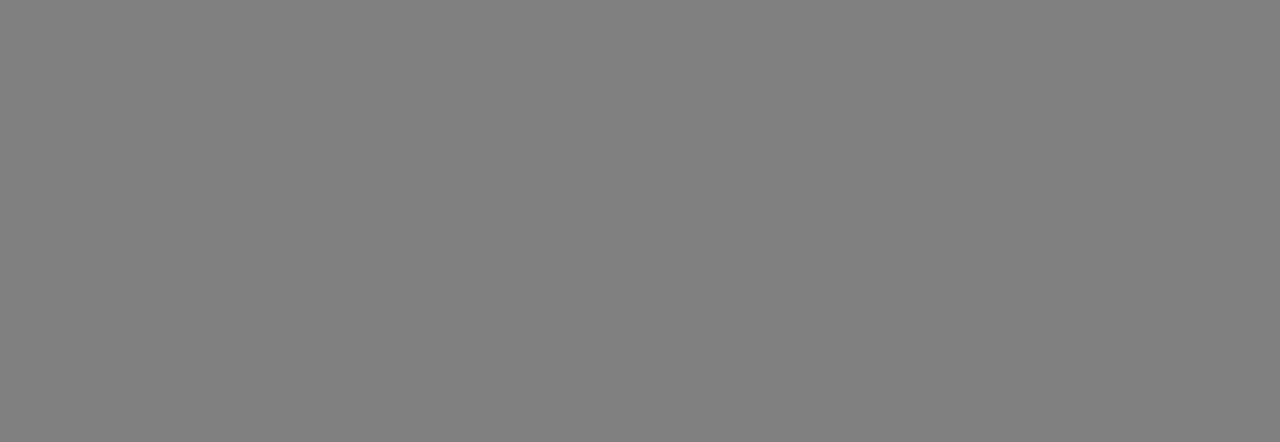
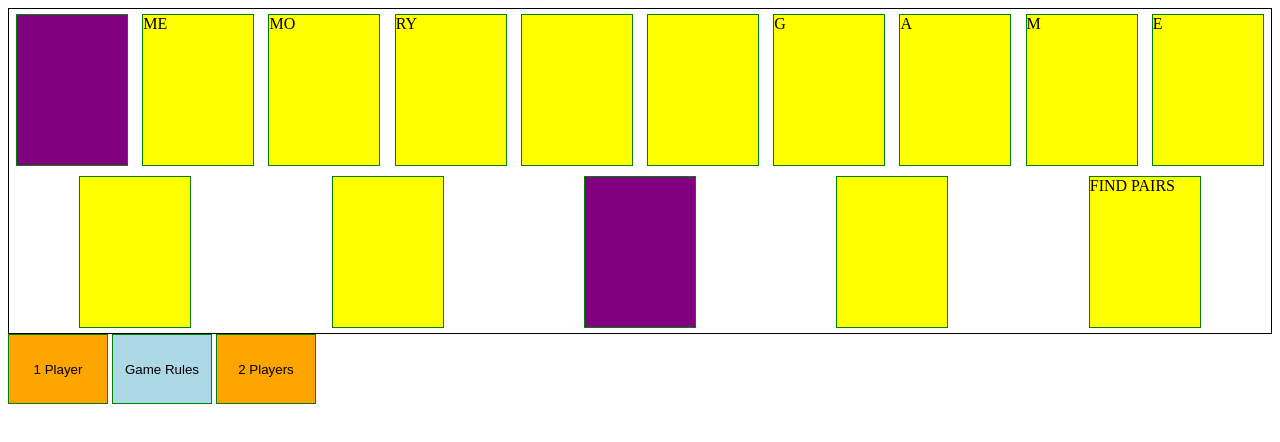
Before and after one commit to Valeriya-Ilina/memory-game, a plain HTML site: page index.html in a window 1280 px wide. Drawn offline with nearby package versions, Linux system fonts and the light colour scheme.

Commit message:
1st page draft

```diff
--- a/css/style.css
+++ b/css/style.css
@@ -1,3 +1,33 @@
-body {
-  background-color: grey;
+#container {
+	display: flex;
+	flex-wrap: wrap;
+	justify-content: space-around;
+
 }
+
+.card {
+	height: 150px;
+	width: 100px;
+	background-color: yellow;
+	border: 1px solid green;
+	margin: 5px;
+	flex-basis: 110px;
+}
+
+div {
+	border: 1px solid black;
+}
+
+.player {
+	background: orange;
+	border: 1px solid green;
+	height: 70px;
+	width: 100px;
+}
+
+#game-rules {
+	background: lightblue;
+	border: 1px solid green;
+	height: 70px;
+	width: 100px;
+}
--- a/index.html
+++ b/index.html
@@ -9,7 +9,10 @@
 	<script src ="js/app.js" type="text/javascript"></script>
 </head>
 <body>
-
+	<div id="container"></div>
+	<button class="player">1 Player</button>
+	<button id="game-rules">Game Rules</button>
+	<button class="player">2 Players</button>
 </body>
 
 </html>
--- a/js/app.js
+++ b/js/app.js
@@ -1 +1,47 @@
-console.log("Hello my friend, happy coding")
+console.log("Memory Game1")
+
+$(() => {
+	//create 15 cards
+	for (let i = 0; i < 15; i++) {
+		//create div for the main page
+		const $div = $('<div>')
+
+		//add a class card to the div
+		$div.addClass('card')
+
+		//append div to the container
+		$div.appendTo('#container')
+		if (i === 0 || i === 12){
+			$div.css('background-color', 'purple')
+		}
+		if (i === 1){
+			$div.text('ME')
+		}
+		if (i === 2){
+			$div.text('MO')
+		}
+		if (i === 3){
+			$div.text('RY')
+		}
+		if (i === 6){
+			$div.text('G')
+		}
+		if (i === 7){
+			$div.text('A')
+		}
+		if (i === 8){
+			$div.text('M')
+		}
+		if (i === 9){
+			$div.text('E')
+		}
+		if (i === 14){
+			$div.text('FIND PAIRS')
+		}
+
+
+
+
+	}
+
+})
```
